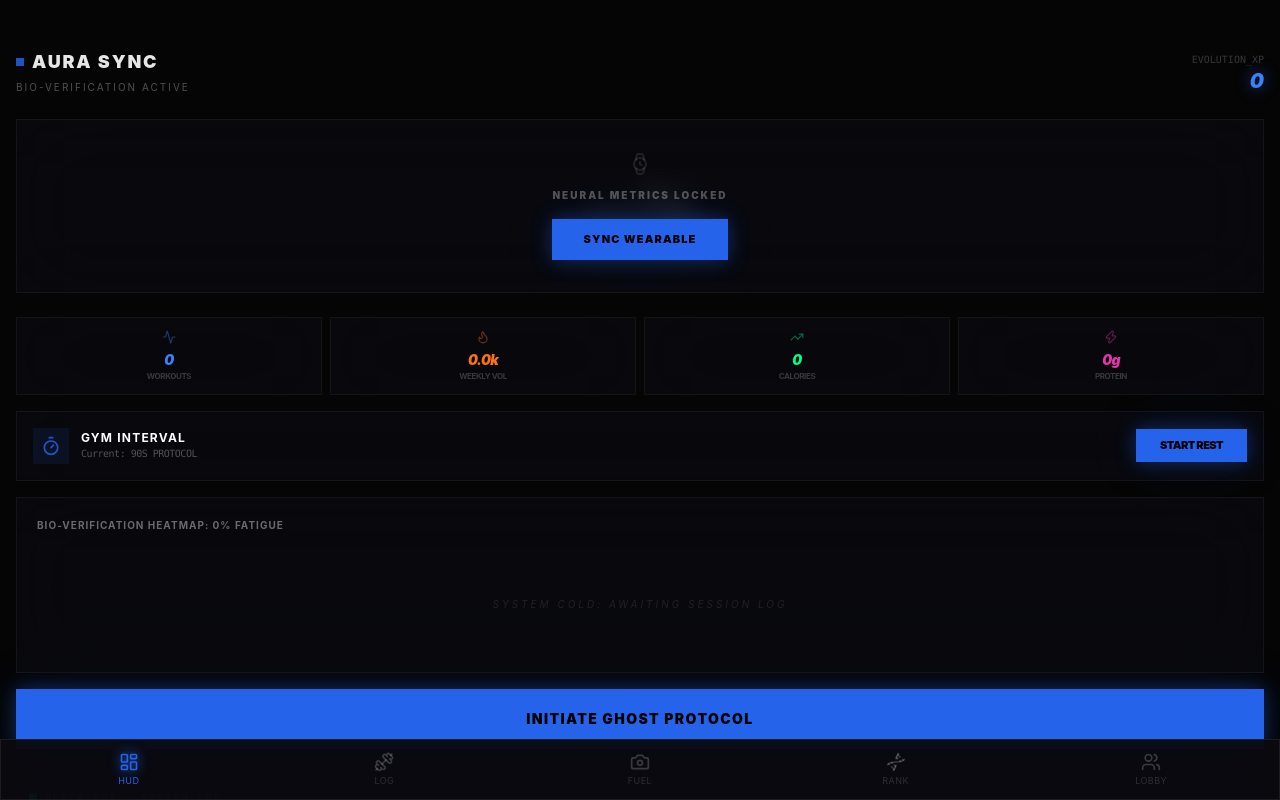
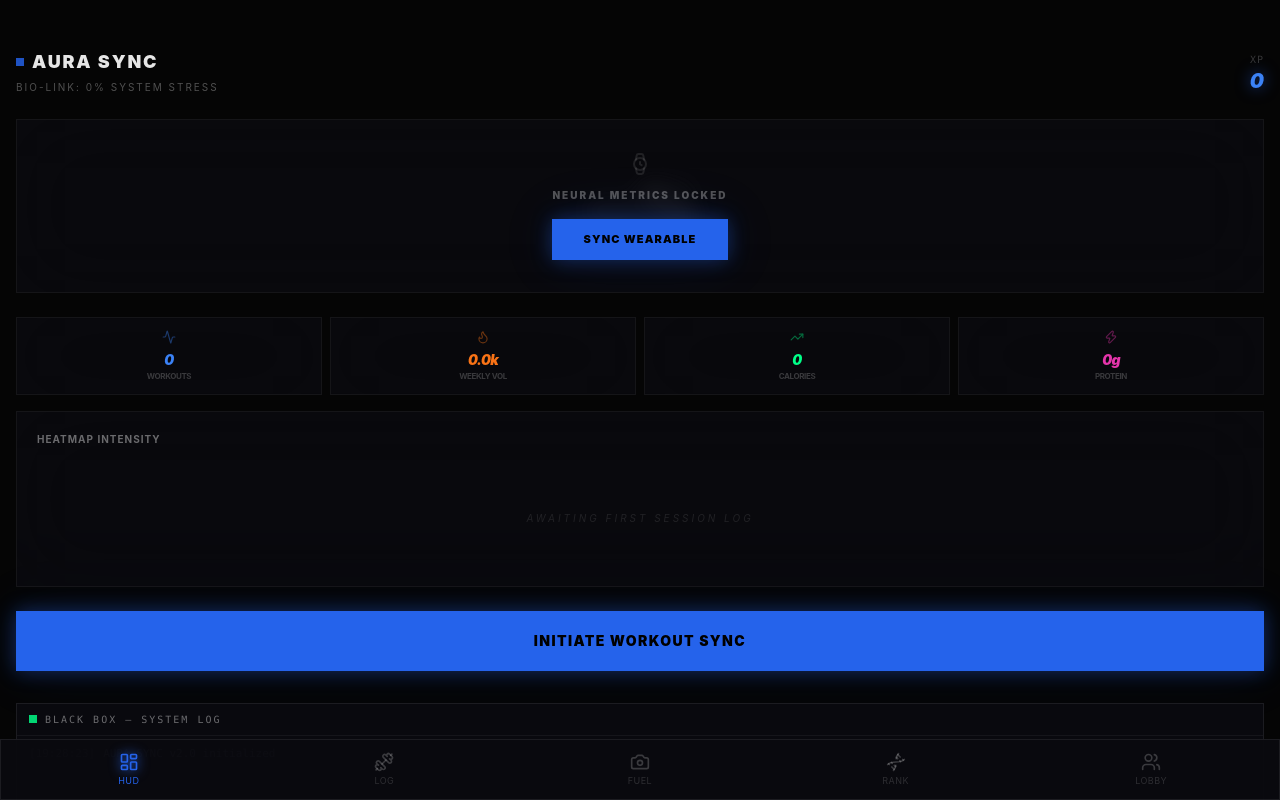
Before and after one commit to Sup3r-Monkey1/Aura-Sync, a React (Vite) app in the folder Aura Sync/: page / in a window 1280 px wide. Shown: the top 800 px of the page. Built offline with nearby package versions, Linux system fonts and the light colour scheme.

Commit message:
Update AuraDashboard.tsx

```diff
--- a/Aura Sync/src/components/AuraDashboard.tsx
+++ b/Aura Sync/src/components/AuraDashboard.tsx
@@ -4,12 +4,10 @@ import { Activity, Brain, Flame, Zap, TrendingUp, Timer, Lock, Watch } from 'luc
 import { useWorkoutStore } from '../store/useWorkoutStore';
 import { getZoneColor, getZoneLabel } from '../engine/readiness';
 import { getHeatColor, muscleName, getTopFatigued, getOverallFatigue } from '../engine/heatmap';
-import { calculateOverload } from '../engine/overload';
-import { workoutRegistry } from '../data/workoutRegistry';
 import BlackBoxTerminal from './BlackBoxTerminal';
 
 export default function AuraDashboard() {
-  const { readiness, muscleHeat, history, totalWorkouts, watchConnected, connectWatch, evolutionXP, nutrition, refreshReadiness, decayHeatmap, startSession, session, hardReset, startRest, addTerminalEvent } = useWorkoutStore();
+  const { readiness, muscleHeat, history, totalWorkouts, watchConnected, connectWatch, evolutionXP, nutrition, refreshReadiness, decayHeatmap, startSession, session, hardReset } = useWorkoutStore();
 
   useEffect(() => { refreshReadiness(); decayHeatmap(); }, [refreshReadiness, decayHeatmap]);
 
@@ -17,15 +15,11 @@ export default function AuraDashboard() {
   const topFatigued = getTopFatigued(muscleHeat, 4);
   const overallFatigue = getOverallFatigue(muscleHeat);
 
-  // Derived Stats
+  // REAL LOGGED STATS (Starting at 0)
   const today = new Date().setHours(0, 0, 0, 0);
-  const todayNutrition = nutrition.filter(n => n.timestamp >= today);
-  const totalCals = todayNutrition.reduce((s, n) => s + n.calories, 0);
-  const totalProtein = todayNutrition.reduce((s, n) => s + n.protein, 0);
+  const totalCals = nutrition.filter(n => n.timestamp >= today).reduce((s, n) => s + n.calories, 0);
+  const totalProtein = nutrition.filter(n => n.timestamp >= today).reduce((s, n) => s + n.protein, 0);
   const weeklyVol = history.filter(h => h.date > (Date.now() - 604800000)).reduce((s, h) => s + h.totalVolume, 0);
-
-  const recentExerciseIds = [...new Set(history.slice(-5).map(h => h.exerciseId))];
-  const suggestions = recentExerciseIds.map(id => ({ suggestion: calculateOverload(id, history), exercise: workoutRegistry.find(e => e.id === id) })).filter(s => s.exercise && s.suggestion.lastBest);
 
   return (
     <div className="min-h-screen bg-[#050505] pb-24">
@@ -33,38 +27,32 @@ export default function AuraDashboard() {
         <div>
           <div className="flex items-center gap-2 mb-1">
             <div className="w-2 h-2 bg-cobalt animate-pulse" />
-            <h1 className="text-lg font-black tracking-widest text-white/90">AURA SYNC</h1>
+            <h1 className="text-lg font-black tracking-widest text-white/90 uppercase">Aura Sync</h1>
           </div>
-          <p className="text-[10px] text-white/30 uppercase tracking-[0.2em]">Bio-Verification Active</p>
+          <p className="text-[10px] text-white/30 uppercase tracking-[0.2em]">Bio-Link: {overallFatigue}% System Stress</p>
         </div>
         <div className="text-right">
-          <div className="text-[10px] text-white/20 uppercase font-mono">Evolution_XP</div>
+          <div className="text-[10px] text-white/20 uppercase font-mono tracking-widest">XP</div>
           <div className="text-xl font-black text-glow-cobalt text-cobalt-bright italic">{evolutionXP}</div>
         </div>
       </div>
 
-      {/* 🛰️ NEURAL LATENCY LOCK */}
+      {/* 🛰️ NEURAL LATENCY */}
       <div className="px-4 mb-6">
         {watchConnected ? (
           <motion.div initial={{ opacity: 0 }} animate={{ opacity: 1 }} className="glass p-5 border-l-2" style={{ borderColor: zoneColor }}>
             <div className="flex justify-between items-start mb-4">
-              <div className="flex items-center gap-2">
-                <Brain className="w-4 h-4" style={{ color: zoneColor }} />
-                <span className="text-[10px] uppercase tracking-widest text-white/40 font-bold">Neural Readiness</span>
-              </div>
+              <span className="text-[10px] uppercase tracking-widest text-white/40 font-bold">Neural Readiness</span>
               <span className="text-[9px] font-mono py-0.5 px-2 bg-white/5" style={{ color: zoneColor }}>{readiness.zone}</span>
             </div>
             <div className="flex items-center gap-8">
                <div className="text-4xl font-black italic tracking-tighter" style={{ color: zoneColor }}>{readiness.score}%</div>
-               <div className="flex-1">
-                  <p className="text-[11px] text-white/60 leading-tight">{getZoneLabel(readiness.zone)}</p>
-                  <div className="flex gap-4 text-[9px] font-mono text-white/20 mt-1"><span>HRV: {readiness.hrv}ms</span><span>SLEEP: {readiness.sleepHours}h</span></div>
-               </div>
+               <div className="flex-1 text-[11px] text-white/60 leading-tight uppercase font-bold tracking-tight">{getZoneLabel(readiness.zone)}</div>
             </div>
           </motion.div>
         ) : (
           <div className="glass p-8 text-center border border-white/5 bg-white/[0.01] relative overflow-hidden">
-            <div className="absolute inset-0 flex items-center justify-center opacity-10 blur-md pointer-events-none select-none"><div className="text-6xl font-black italic tracking-tighter">--%</div></div>
+            <div className="absolute inset-0 flex items-center justify-center opacity-10 blur-md select-none"><div className="text-6xl font-black italic tracking-tighter">--%</div></div>
             <div className="relative z-10">
               <Watch className="w-6 h-6 mx-auto mb-3 text-white/10" />
               <h3 className="text-[10px] font-black text-white/30 uppercase tracking-[0.2em] mb-4">Neural Metrics Locked</h3>
@@ -74,7 +62,7 @@ export default function AuraDashboard() {
         )}
       </div>
 
-      {/* 📊 QUICK STATS */}
+      {/* 📊 STATS */}
       <div className="px-4 mb-4 grid grid-cols-4 gap-2">
         <HudStat icon={Activity} label="Workouts" value={totalWorkouts} color="#3b82f6" />
         <HudStat icon={Flame} label="Weekly Vol" value={`${(weeklyVol/1000).toFixed(1)}k`} color="#f97316" />
@@ -82,36 +70,17 @@ export default function AuraDashboard() {
         <HudStat icon={Zap} label="Protein" value={`${totalProtein}g`} color="#e535ab" />
       </div>
 
-      {/* ⏱️ EOS GYM REST TIMER */}
-      <div className="px-4 mb-4">
-        <div className="glass p-4 flex items-center justify-between border-l-2 border-cobalt">
-          <div className="flex items-center gap-3">
-            <div className="p-2 bg-cobalt/10 text-cobalt"><Timer className="w-5 h-5 animate-pulse" /></div>
-            <div>
-              <h3 className="text-xs font-bold uppercase tracking-widest">Gym Interval</h3>
-              <p className="text-[10px] text-white/30 font-mono tracking-tighter">Current: 90S PROTOCOL</p>
-            </div>
-          </div>
-          <button
-            onClick={() => { startRest(90); addTerminalEvent("90S REST INITIATED", "info"); if ('vibrate' in navigator) navigator.vibrate(50); }}
-            className="px-6 py-2 bg-cobalt text-black text-[11px] font-black uppercase tracking-tighter glow-cobalt active:scale-95 transition-all"
-          >
-            START REST
-          </button>
-        </div>
-      </div>
-
       {/* 🔥 HEATMAP */}
-      <div className="px-4 mb-4">
+      <div className="px-4 mb-6">
         <div className="glass p-5">
-          <span className="text-[10px] uppercase tracking-widest text-white/40 font-bold block mb-6">Bio-Verification Heatmap: {overallFatigue}% Fatigue</span>
+          <span className="text-[10px] uppercase tracking-widest text-white/40 font-bold block mb-6">Heatmap Intensity</span>
           {overallFatigue === 0 ? (
-            <div className="py-10 text-center"><div className="text-[10px] text-white/10 uppercase tracking-[0.3em] italic">System Cold: Awaiting Session Log</div></div>
+            <div className="py-10 text-center"><div className="text-[10px] text-white/10 uppercase tracking-[0.3em] italic">Awaiting First Session Log</div></div>
           ) : (
             <div className="grid grid-cols-2 gap-x-6 gap-y-4">
                {topFatigued.map(mh => (
                  <div key={mh.group}>
-                   <div className="flex justify-between text-[9px] uppercase tracking-tighter mb-1.5"><span className="text-white/40">{muscleName(mh.group)}</span><span style={{ color: getHeatColor(mh.heat) }}>{Math.round(mh.heat)}%</span></div>
+                   <div className="flex justify-between text-[9px] uppercase tracking-tighter mb-1.5 text-white/40"><span>{muscleName(mh.group)}</span><span style={{ color: getHeatColor(mh.heat) }}>{Math.round(mh.heat)}%</span></div>
                    <div className="h-1 bg-white/5 overflow-hidden"><motion.div initial={{ width: 0 }} animate={{ width: `${mh.heat}%` }} className="h-full" style={{ backgroundColor: getHeatColor(mh.heat) }} /></div>
                  </div>
                ))}
@@ -120,35 +89,17 @@ export default function AuraDashboard() {
         </div>
       </div>
 
-      {/* 📈 OVERLOAD */}
-      {suggestions.length > 0 && (
-        <div className="px-4 mb-4">
-           <div className="glass p-4 border-l-2 border-magenta">
-              <div className="text-[10px] font-black text-magenta uppercase tracking-[0.2em] mb-3 text-glow-magenta">Progressive Overload Intel</div>
-              {suggestions.slice(0, 2).map(({ suggestion: s, exercise: ex }) => (
-                <div key={ex?.id} className="flex justify-between items-center py-2 border-b border-white/5 last:border-0">
-                  <span className="text-xs text-white/60">{ex?.name}</span>
-                  <div className="text-right">
-                    <div className="text-xs font-bold text-magenta tracking-tighter">{s.suggestedWeight} lbs × {s.suggestedReps}</div>
-                  </div>
-                </div>
-              ))}
-           </div>
-        </div>
-      )}
-
       {/* ⚡ START SESSION */}
       {!session && (
         <div className="px-4 mb-8">
-          <motion.button whileTap={{ scale: 0.97 }} onClick={() => startSession()} className="w-full py-5 bg-cobalt text-black font-black text-sm uppercase tracking-widest glow-cobalt">Initiate Ghost Protocol</motion.button>
+          <motion.button whileTap={{ scale: 0.97 }} onClick={() => startSession()} className="w-full py-5 bg-cobalt text-black font-black text-sm uppercase tracking-widest glow-cobalt">Initiate Workout Sync</motion.button>
         </div>
       )}
 
       <div className="px-4"><BlackBoxTerminal /></div>
 
-      {/* ☢️ SYSTEM RESET */}
       <div className="px-4 mt-20 pb-12 text-center">
-        <button onClick={() => { if (window.confirm("⚠️ SYSTEM WIPE: Delete all XP and History?")) hardReset(); }} className="text-[9px] font-black text-red-500/30 hover:text-red-500 uppercase tracking-widest transition-colors">Execute Hard Reset / Clear Local Storage</button>
+        <button onClick={() => { if (window.confirm("⚠️ SYSTEM WIPE: Delete all data?")) hardReset(); }} className="text-[9px] font-black text-red-500/30 hover:text-red-500 uppercase tracking-widest transition-colors">Hard Reset System</button>
       </div>
     </div>
   );
```
